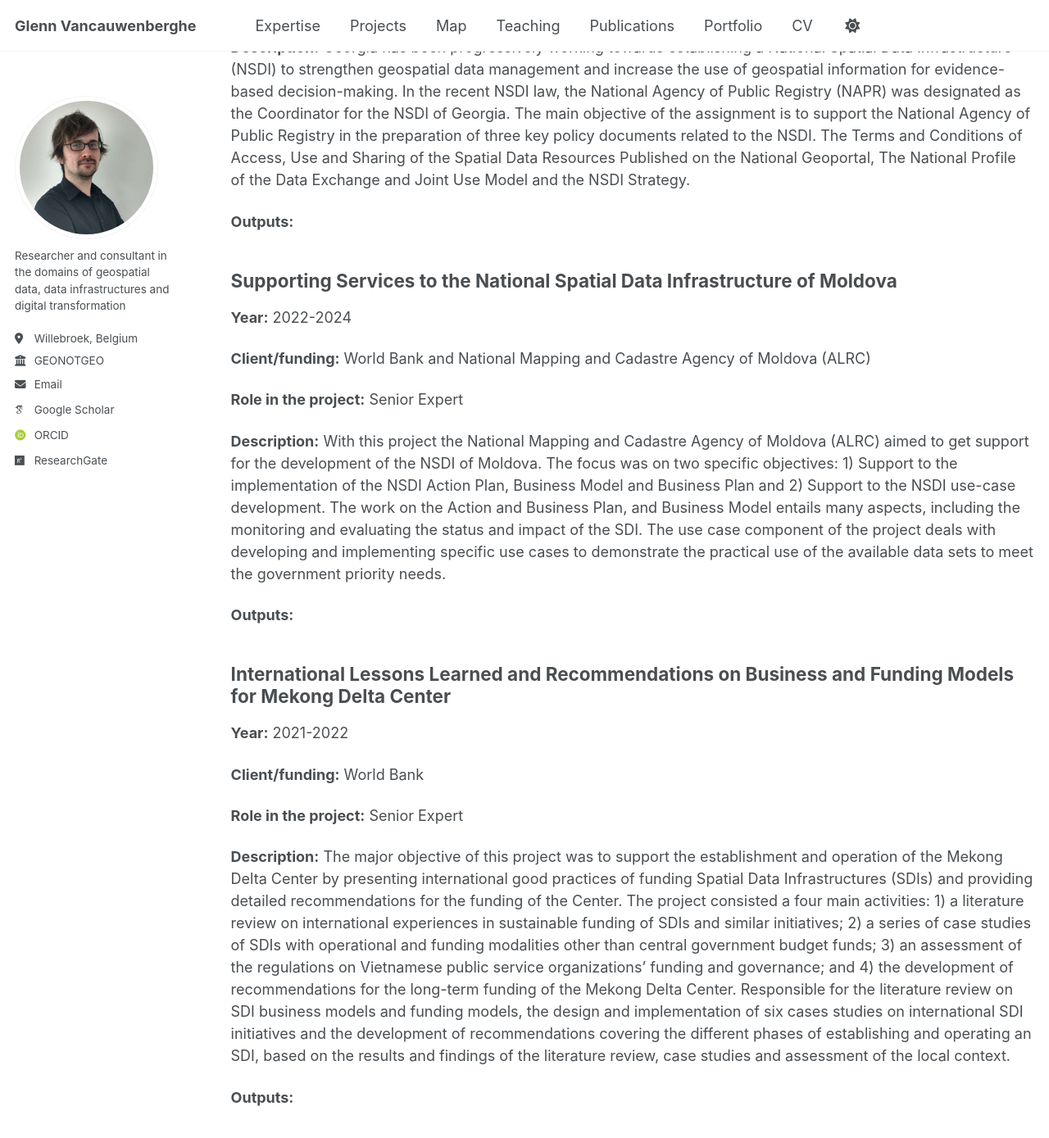
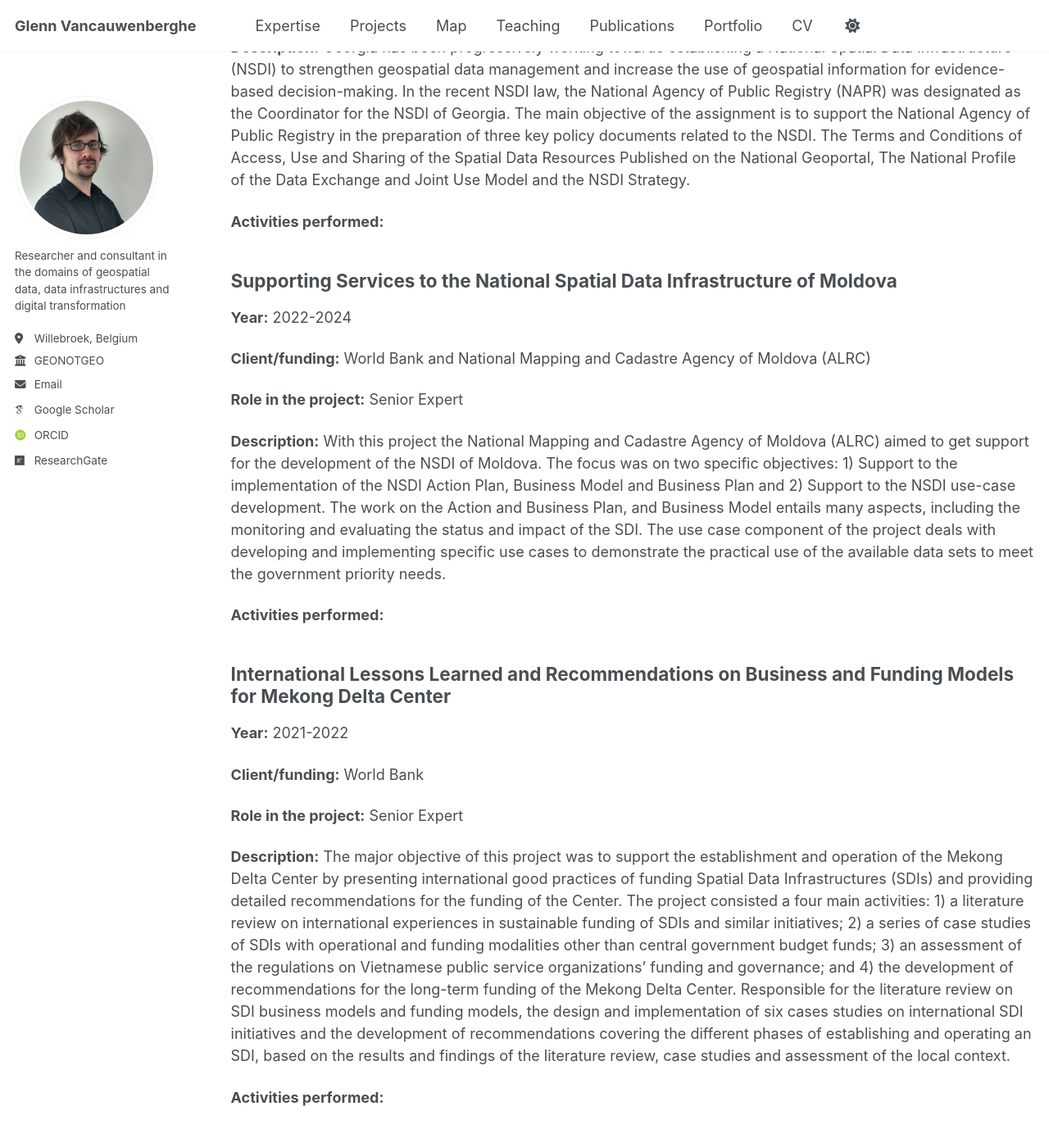
Before and after one commit to GVancauwenberghe/gvancauwenberghe.github.io, a Jekyll site: the page built from _pages/development.md, in a window 1280 px wide and 1400 px high, scrolled down 324 px. Shown: the top 1389 px of the window at 82% size. Built offline with Jekyll 4.4.1, drawn with Linux system fonts in a browser that asks for light colours; some web fonts are replaced; some of the changed text lies outside the part shown.

Commit message:
Update development.md

```diff
--- a/_pages/development.md
+++ b/_pages/development.md
@@ -16,7 +16,7 @@ author_profile: true
 
 **Description:** Georgia has been progressively working towards establishing a National Spatial Data Infrastructure (NSDI) to strengthen geospatial data management and increase the use of geospatial information for evidence-based decision-making.  In the recent NSDI law, the National Agency of Public Registry (NAPR) was designated as the Coordinator for the NSDI of Georgia. The main objective of the assignment is to support the National Agency of Public Registry in the preparation of three key policy documents related to the NSDI. The Terms and Conditions of Access, Use and Sharing of the Spatial Data Resources Published on the National Geoportal,  The National Profile of the Data Exchange and Joint Use Model and the NSDI Strategy.
 
-**Outputs:**
+**Activities performed:**
 
 ## Supporting Services to the National Spatial Data Infrastructure of Moldova
 **Year:** 2022-2024
@@ -27,7 +27,7 @@ author_profile: true
 
 **Description:** With this project the National Mapping and Cadastre Agency of Moldova (ALRC) aimed to get support for the development of the NSDI of Moldova. The focus was on two specific objectives: 1) Support to the implementation of the NSDI Action Plan, Business Model and Business Plan and 2) Support to the NSDI use-case development. The work on the Action and Business Plan, and Business Model entails many aspects, including the monitoring and evaluating the status and impact of the SDI. The use case component of the project deals with developing and implementing specific use cases to demonstrate the practical use of the available data sets to meet the government priority needs.
 
-**Outputs:**
+**Activities performed:**
 
 ## International Lessons Learned and Recommendations on Business and Funding Models for Mekong Delta Center
 **Year:** 2021-2022
@@ -38,7 +38,7 @@ author_profile: true
 
 **Description:** The major objective of this project was to support the establishment and operation of the Mekong Delta Center by presenting international good practices of funding Spatial Data Infrastructures (SDIs) and providing detailed recommendations for the funding of the Center. The project consisted a four main activities: 1) a literature review on international experiences in sustainable funding of SDIs and similar initiatives; 2) a series of case studies of SDIs with operational and funding modalities other than central government budget funds; 3) an assessment of the regulations on Vietnamese public service organizations’ funding and governance; and 4) the development of recommendations for the long-term funding of the Mekong Delta Center. Responsible for the literature review on SDI business models and funding models, the design and implementation of six cases studies on international SDI initiatives and the development of recommendations covering the different phases of establishing and operating an SDI, based on the results and findings of the literature review, case studies and assessment of the local context.
 
-**Outputs:**
+**Activities performed:**
 
 ## SEED4NA - Spatial Data Infrastructures and Earth Observation Education and Training for North-Africa
 **Year:** 2020-2024
@@ -49,7 +49,7 @@ author_profile: true
 
 **Description:** The main objective of SEED4NA was to improve the quality of higher education in the fields of SDI and EO, and to enhance its relevance for the labour market and society through the development of new and innovative SDI/EO curricula and the improvement of existing curricula. SEED4NA focused on SDI and EO education and training in four North-African countries: Algeria, Egypt, Morocco and Tunisia. Specific objectives of SEED4NA were: to investigate, determine and analyze the needs and requirements for SDI/EO education in North Africa; to develop, test and adapt new curricula, courses, learning material and tools within the field of SDI and EO;  to improve the education and teaching skills and competences of the teachers involved in SDI/EO education at partner HEIs; and to increase the impact of the partner HEIs on SDI/EO developments in society.
 
-**Outputs:**
+**Activities performed:**
 
 ## Feasibility studies on the added value of remote sensing technologies in EU development cooperation projects
 **Year:** 2019-2020
@@ -60,7 +60,7 @@ author_profile: true
 
 **Description:** The general purpose of the project was to demonstrate the added-value of remote sensing in three specific international development cooperation projects in order to develop a long-term, robust and sustainable framework for using Copernicus observation data in development cooperation. In particular, the study team supported DG DEVCO with the preparation of three feasibility studies covering a thorough situation analysis (including assessment of the relevant legal frameworks), a technical/operational analysis and economic analysis for three candidate pilot projects. The three projects were identified as (a) an emergency service data centre in Panama, (b) reuse of water management remote sensing globally, and (c) reuse of land use remote sensing globally.
 
-**Outputs:**
+**Activities performed:**
 
 ## Elaboration of standards, norms and procedures in the acquisition and dissemination of geospatial information in Mozambique
 **Year:** 2019-2020
@@ -71,7 +71,7 @@ author_profile: true
 
 **Description:** The aim of the assignment was to support the Government of Mozambique in its understanding and the  implementation of international and other standards as part of NSDI developments, and to set-up and improve procedures for the production of geographic information. The aim was to help reducing the costs of implementing and maintaining the national Spatial Data Infrastructure (SDI) of Mozambique and to facilitate policy and decision making. Other aspects addressed in the project included the establishment of a national SDI governance structure and the design of an approach for measuring and monitoring the benefits of the SDI.
 
-**Outputs:**
+**Activities performed:**
 
 ## Towards an Open Spatial Data Infrastructure in Peru
 **Year:** 2019-2020
@@ -82,4 +82,4 @@ author_profile: true
 
 **Description:** The aim of this project was to evaluate the openness of the Peruvian Spatial Data Infrastructure (SDI), which consists of a set of policies, standards, organizations, human and technological resources to facilitate the access to and sharing of spatial data in Peru. In an open SDI, also citizens can participate in and benefit from the development of the infrastructure. With this new approach to the study and assessment of SDIs we aimed to contribute to the realization of a more open SDI in Peru as a key enabler for improved public services, transparency, accountability, and citizen participation. In this project, an assessment framework was developed to assess the openness of SDIs, with particular attention to the participation of citizens and the delivery of spatially enabled e-services to citizens as key dimension of Open SDI. This framework was applied to the SDI in order to gain insight in the openness of the Peruvian SDI and contribute to the development of an action plan towards a more Open SDI in Peru. The project was executed in collaboration with local researchers and NGOs.
 
-**Outputs:**
+**Activities performed:**
```
